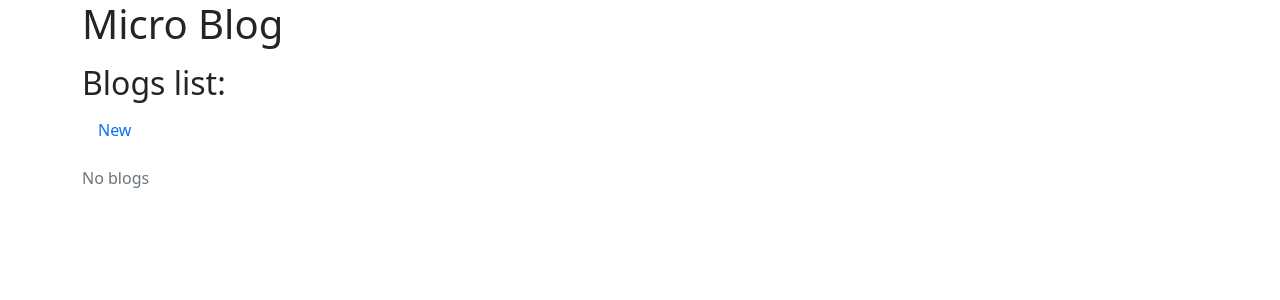
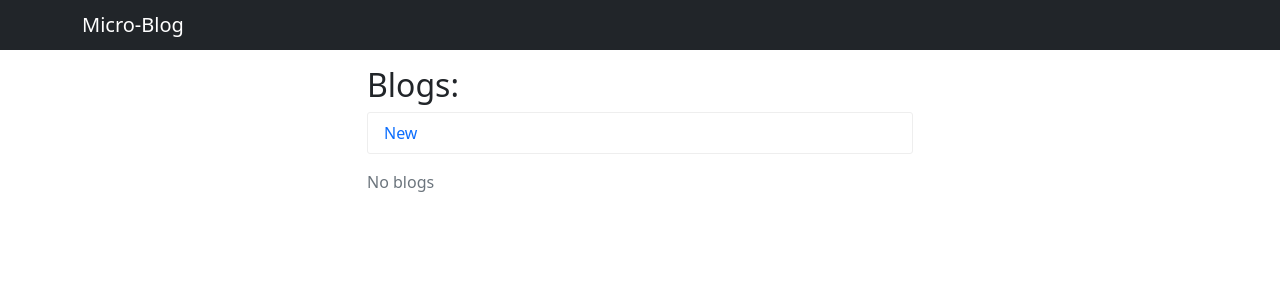
Before and after one commit to zain-saqer/blog, a Symfony app: template templates/blog/list.html.twig in a window 1280 px wide. Shown: the top 300 px of the page. Run offline with Twig, Linux system fonts and the light colour scheme; the template is opened without the code that fills it, so the values that code supplies are empty; some libraries are stand-ins or nearby versions.

Commit message:
small improvements to the view

```diff
--- a/templates/base.html.twig
+++ b/templates/base.html.twig
@@ -15,11 +15,15 @@
         {# {{ encore_entry_link_tags('app') }} #}
     {% endblock %}
 
-    <title>{% block title %}Welcome!{% endblock %}</title>
+    <title>{% block title %}Micro-blog!{% endblock %}</title>
 </head>
 <body>
+<nav class="navbar navbar-dark bg-dark mb-3">
+    <div class="container">
+        <a class="navbar-brand mb-0 h1" href="{{ path('blog_list') }}">Micro-Blog</a>
+    </div>
+</nav>
 <div class="container">
-    <h1 class="mb-3">Micro Blog</h1>
     {% block body %}{% endblock %}
 </div>
 <!-- Optional JavaScript; choose one of the two! -->
--- a/templates/blog/list.html.twig
+++ b/templates/blog/list.html.twig
@@ -1,10 +1,27 @@
 {% extends "base.html.twig" %}
+
+{% block stylesheets %}
+    {{ parent() }}
+
+    <style>
+        .toolbar {
+            border: 1px solid #eee;
+            border-radius: 3px;
+        }
+
+        .date {
+            font-size: 12px;
+        }
+    </style>
+
+{% endblock %}
+
 {% block body %}
     <main>
-        <div class="row g-5">
-            <div class="col-4">
-                <h2>Blogs list:</h2>
-                <ul class="nav">
+        <div class="row justify-content-md-center">
+            <div class="col-6">
+                <h2>Blogs:</h2>
+                <ul class="nav mb-3 toolbar">
                     <li class="nav-item">
                         <a class="nav-link" aria-current="page" href="{{ path('blog_new') }}">New</a>
                     </li>
@@ -12,7 +29,7 @@
                 <ul>
                     {% for blog in blogs %}
                         <li><a href="{{ path('blog_show', {'id': blog.id}) }}">{{ blog.title }}</a> <span
-                                    class="text-muted">{{ blog.createdAt | date('d.m.Y H:i') }}</span></li>
+                                    class="date text-muted">{{ blog.createdAt | date('d.m.Y H:i') }}</span></li>
                     {% endfor %}
                 </ul>
                 {% if blogs is empty %}
```
Also changed, not shown: templates/blog/new.html.twig (+9 -3 lines), templates/blog/show.html.twig (+9 -3 lines).
